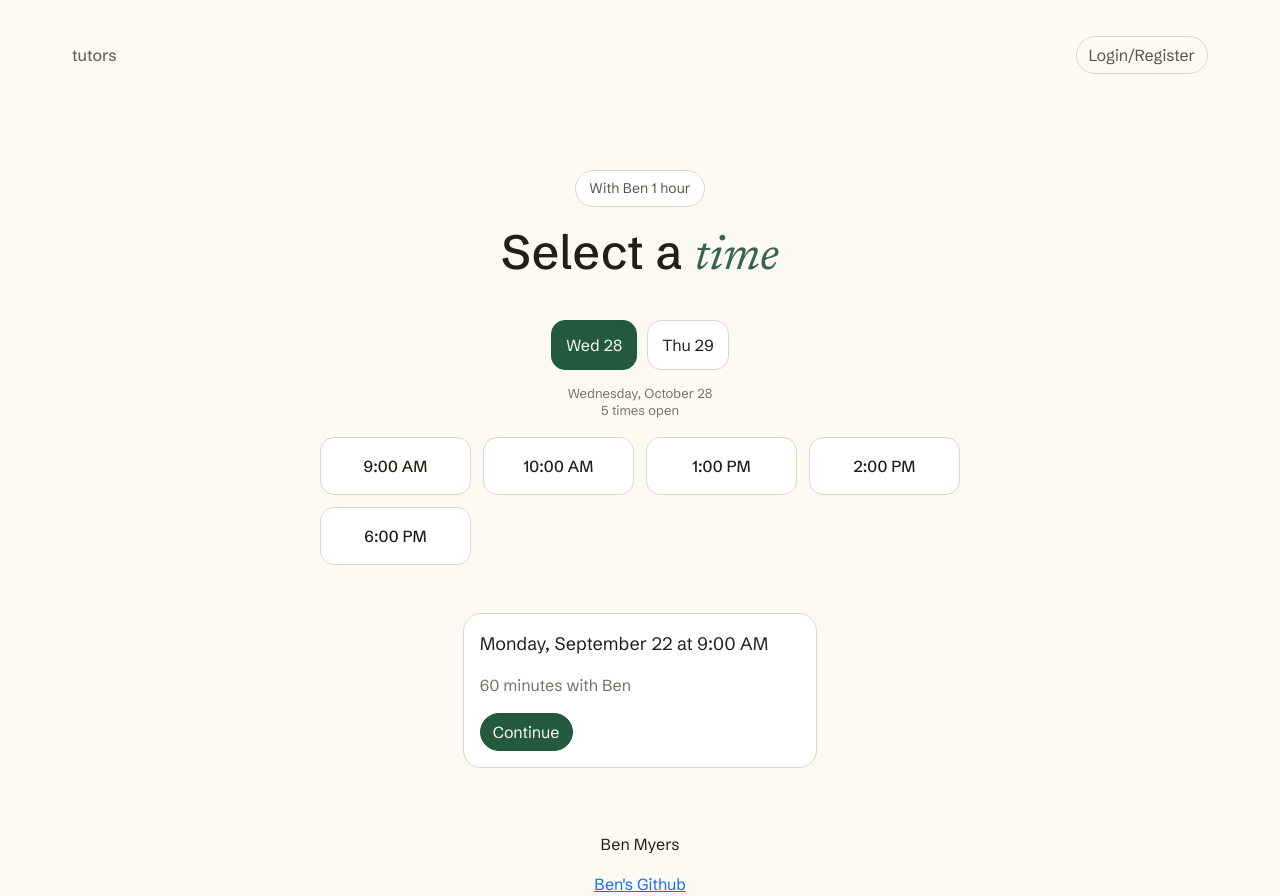
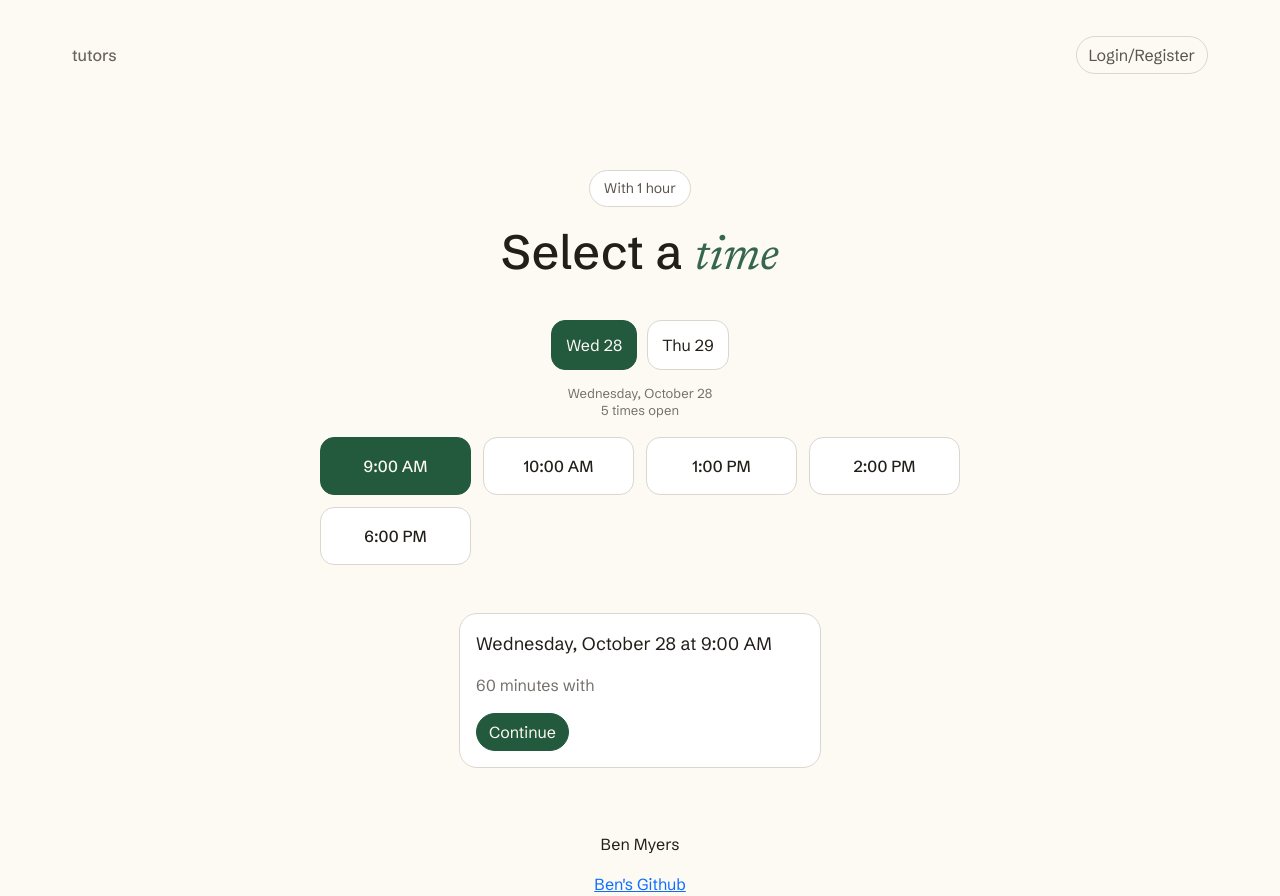
Before and after one commit to TheBen2005/startup, a React (Vite) app: page /times in a window 1280 px wide. Both pictures are taken after a click on the button "9:00 AM". Built offline with nearby package versions, Linux system fonts and the light colour scheme.

Commit message:
Passed state for tutor from App so the infromation on the times page is dynamic depending on the chosen tutor

```diff
--- a/src/app.jsx
+++ b/src/app.jsx
@@ -12,13 +12,15 @@ import { Login } from './login/login';
 import { Info } from './info/info';
 
 export default function App() {
+    const [selectedTutor, setSelectedTutor] = React.useState(null);
+
     return (
         <div className='body'>
             <BrowserRouter>
                 <Routes>
                     <Route path="/" element={<Landing />} exact />
-                    <Route path="/tutors" element={<Tutors />} exact />
-                    <Route path="/times" element={<Times />} exact />
+                    <Route path="/tutors" element={<Tutors onSelectTutor={setSelectedTutor} />} exact />
+                    <Route path="/times" element={<Times tutor={selectedTutor}/>} exact />
                     <Route path="/signup" element={<Signup />} exact />
                     <Route path="/setavailability" element={<SetAvailability />} exact />
                     <Route path="/payment" element={<Payment />} exact />
--- a/src/times/times.css
+++ b/src/times/times.css
@@ -36,3 +36,10 @@
  .times-main #selection-bar {
     margin-top: 32px;
 }
+
+.times-main .slot[aria-pressed="true"]{
+   background-color: var(--color-btn-primary-color);
+    border-color: var(--color-btn-primary-color);
+    color: var(--color-bg);
+
+}
--- a/src/times/times.jsx
+++ b/src/times/times.jsx
@@ -11,9 +11,10 @@ function getDays(tutorId){
 
 }
 
-export function Times() {
+export function Times({ tutor }) {
     const [days, setDays] = React.useState([]);
     const [selectedDayID, setSelectedDayID] = React.useState(null);
+    const [selectedTime, setSelectedTime] = React.useState(null);
 
 
 
@@ -34,6 +35,11 @@ export function Times() {
     if(numTimes === 1){
         time = 'time';
     }
+    let tutorName = "";
+    if(tutor){
+        tutorName = tutor.name;
+
+    }
 
     return (
         <>
@@ -45,12 +51,12 @@ export function Times() {
             </header>
             <main className="times-main">
                 {/* This message below saying "with Ben 1 hour", will be dynamic and based on the tutor and the amount of time selected */}
-                <p className="booking-summary">With Ben 1 hour</p>
+                <p className="booking-summary">With {tutorName} 1 hour</p>
                 <h1 className="times-h1">Select a <span className="title-italics">time</span></h1>
                 <ul className="day-list">
                     {days.map((day) => (
                         <li key={day.id}>
-                            <button type='button' className='day-pill' aria-pressed={day.id === selectedDayID} onClick={() => setSelectedDayID(day.id)}>{day.day} <span>{day.date}</span></button>
+                            <button type='button' className='day-pill' aria-pressed={day.id === selectedDayID} onClick={() => {setSelectedDayID(day.id); setSelectedTime(null); }}>{day.day} <span>{day.date}</span></button>
                         </li>
                     ))}
                 </ul>
@@ -60,17 +66,17 @@ export function Times() {
                 {chosenDay &&<ul className="slot-list">
                     {chosenDay.times.map((time) =>
                         <li key={time}>
-                            <button type='button' className='slot'>{time}</button>
+                            <button type='button' className='slot' aria-pressed={time === selectedTime} onClick={() => setSelectedTime(time)}>{time}</button>
                         </li>
 
                     )}
                 </ul>}
-                <div id="selection-bar" className="alert alert-success alert-dismissible text-start payment-complete" role="status">
-                    <p className="paid-success-color">Monday, September 22 at 9:00 AM</p>
-                    <p className="tutor-contact-message">60 minutes with Ben</p>
+                {selectedTime &&<div id="selection-bar" className="alert alert-success alert-dismissible text-start payment-complete" role="status">
+                    <p className="paid-success-color">{chosenDay.title} at {selectedTime}</p>
+                    <p className="tutor-contact-message">60 minutes with {tutorName}</p>
                     <Link to="/info" className="btn btn-primary rounded-pill book-button-space">Continue</Link>
                     {/* This eventually won't be present all of the time, but is a dynamic message that will appear at the bottom after a time is selected. */}
-                </div>
+                </div>}
 
             </main>
         </>
--- a/src/tutors/tutorcard.jsx
+++ b/src/tutors/tutorcard.jsx
@@ -1,8 +1,8 @@
 import {Link} from 'react-router-dom';
 
-export function TutorCard({name, score, image, test}){
+export function TutorCard({name, score, image, test, onSelect}){
     return (
-        <Link to="/times" className="card">
+        <Link to="/times" className="card" onClick={onSelect}>
             <img src={image} className="card-img-top" alt={name} />
             <h2 className="card-title">{name}</h2>
             <p className="card-text">{score} <span className="sat-score">{test}</span></p>
--- a/src/tutors/tutors.jsx
+++ b/src/tutors/tutors.jsx
@@ -12,7 +12,7 @@ function getTutors() {
 
 }
 
-export function Tutors() {
+export function Tutors({ onSelectTutor }) {
     const [tutors, setTutors] = React.useState([]);
 
     React.useEffect(() => {
@@ -35,7 +35,7 @@ export function Tutors() {
                 <ul className="tutor-list">
                     {tutors.map((tutor) => (
                         <li key={tutor.id} className='tutor-space'>
-                            <TutorCard name = {tutor.name} score = {tutor.score} image = {tutor.image} test = {tutor.test}/>
+                            <TutorCard name = {tutor.name} score = {tutor.score} image = {tutor.image} test = {tutor.test} onSelect={() => onSelectTutor(tutor)}/>
                         </li>
                     ))}
 
```
